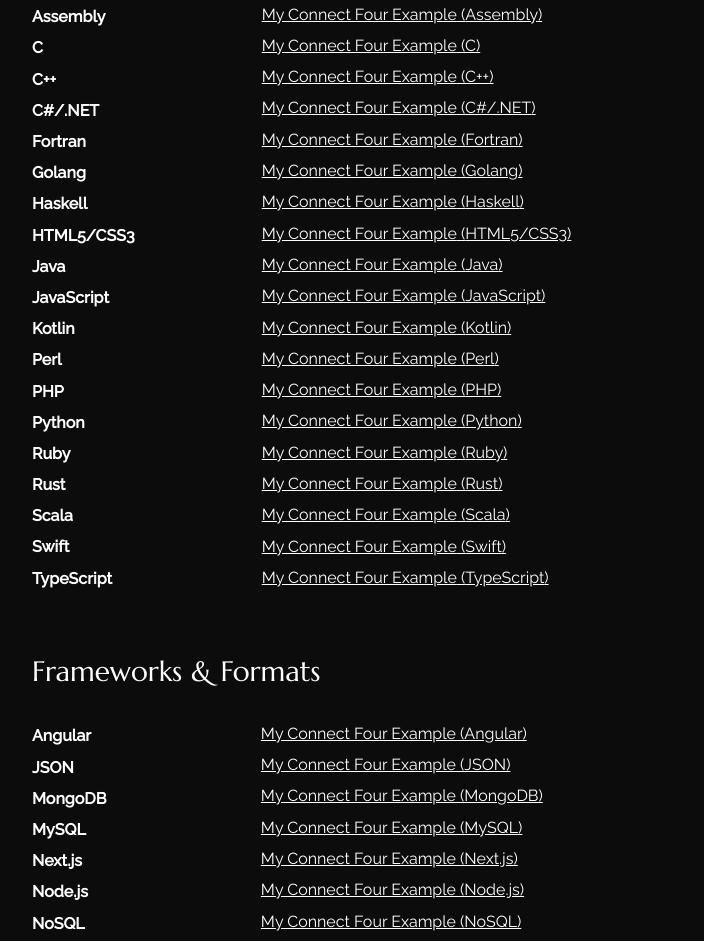
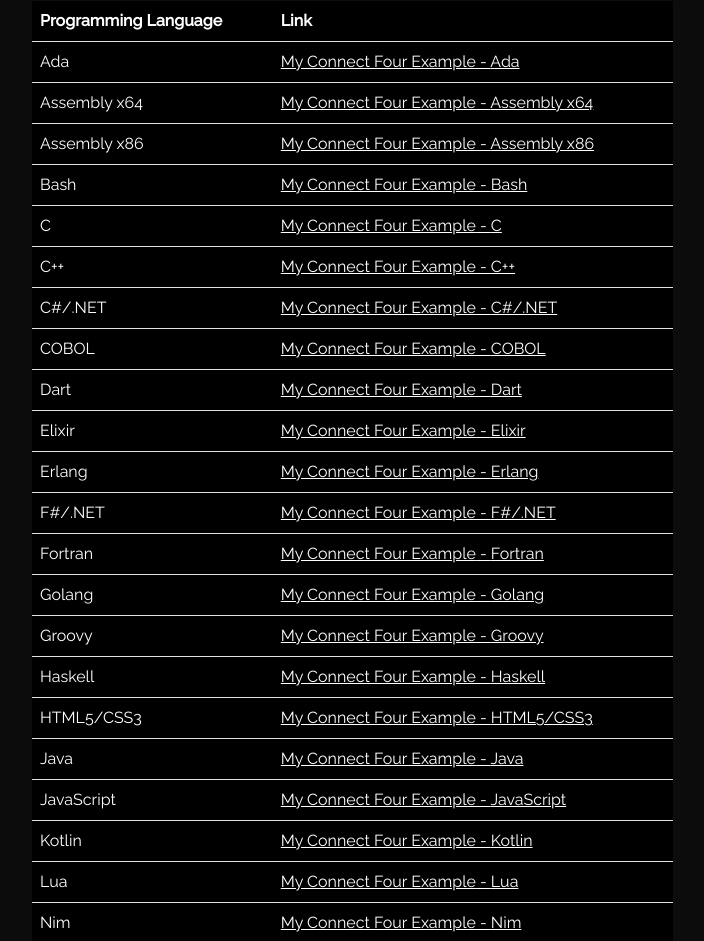
Before and after one commit to pattygcoding/PatrickGoodwinPortfolio, a React (Create React App) app: page /about in a window 1280 px wide. Shown: the part 1180-2121 px from the top of the page, without its empty margins (525-1229 px from the left). Built offline with nearby package versions, Linux system fonts and the light colour scheme.

Commit message:
Added updated skills

```diff
--- a/src/config/text.json
+++ b/src/config/text.json
@@ -65,8 +65,20 @@
                 "title": "Programming Languages",
                 "list": [
                     {
-                        "name": "Assembly",
-                        "link": "https://github.com/pattygcoding/Connect-Four-Language-Tree/tree/main/assembly"
+                        "name": "Ada",
+                        "link": "https://github.com/pattygcoding/Connect-Four-Language-Tree/tree/main/ada"
+                    },
+                    {
+                        "name": "Assembly x64",
+                        "link": "https://github.com/pattygcoding/Connect-Four-Language-Tree/tree/main/assembly/x64"
+                    },
+                    {
+                        "name": "Assembly x86",
+                        "link": "https://github.com/pattygcoding/Connect-Four-Language-Tree/tree/main/assembly/x86"
+                    },
+                    {
+                        "name": "Bash",
+                        "link": "https://github.com/pattygcoding/Connect-Four-Language-Tree/tree/main/bash"
                     },
                     {
                         "name": "C",
@@ -81,12 +93,36 @@
                         "link": "https://github.com/pattygcoding/Connect-Four-Language-Tree/tree/main/c%23"
                     },
                     {
+                        "name": "COBOL",
+                        "link": "https://github.com/pattygcoding/Connect-Four-Language-Tree/tree/main/cobol"
+                    },
+                    {
+                        "name": "Dart",
+                        "link": "https://github.com/pattygcoding/Connect-Four-Language-Tree/tree/main/dart"
+                    },
+                    {
+                        "name": "Elixir",
+                        "link": "https://github.com/pattygcoding/Connect-Four-Language-Tree/tree/main/elixir"
+                    },
+                    {
+                        "name": "Erlang",
+                        "link": "https://github.com/pattygcoding/Connect-Four-Language-Tree/tree/main/erlang"
+                    },
+                    {
+                        "name": "F#/.NET",
+                        "link": "https://github.com/pattygcoding/Connect-Four-Language-Tree/tree/main/f%23"
+                    },
+                    {
                         "name": "Fortran",
                         "link": "https://github.com/pattygcoding/Connect-Four-Language-Tree/tree/main/fortran"
                     },
                     {
                         "name": "Golang",
                         "link": "https://github.com/pattygcoding/Connect-Four-Language-Tree/tree/main/golang"
+                    },
+                    {
+                        "name": "Groovy",
+                        "link": "https://github.com/pattygcoding/Connect-Four-Language-Tree/tree/main/groovy"
                     },
                     {
                         "name": "Haskell",
@@ -109,12 +145,32 @@
                         "link": "https://github.com/pattygcoding/Connect-Four-Language-Tree/tree/main/kotlin"
                     },
                     {
+                        "name": "Lua",
+                        "link": "https://github.com/pattygcoding/Connect-Four-Language-Tree/tree/main/lua"
+                    },
+                    {
+                        "name": "Nim",
+                        "link": "https://github.com/pattygcoding/Connect-Four-Language-Tree/tree/main/nim"
+                    },
+                    {
+                        "name": "OCaml",
+                        "link": "https://github.com/pattygcoding/Connect-Four-Language-Tree/tree/main/ocaml"
+                    },
+                    {
                         "name": "Perl",
                         "link": "https://github.com/pattygcoding/Connect-Four-Language-Tree/tree/main/perl"
                     },
                     {
                         "name": "PHP",
                         "link": "https://github.com/pattygcoding/Connect-Four-Language-Tree/tree/main/php"
+                    },
+                    {
+                        "name": "Powershell",
+                        "link": "https://github.com/pattygcoding/Connect-Four-Language-Tree/tree/main/powershell"
+                    },
+                    {
+                        "name": "Prolog",
+                        "link": "https://github.com/pattygcoding/Connect-Four-Language-Tree/tree/main/prolog"
                     },
                     {
                         "name": "Python",
@@ -139,6 +195,18 @@
                     {
                         "name": "TypeScript",
                         "link": "https://github.com/pattygcoding/Connect-Four-Language-Tree/tree/main/typescript/node"
+                    },
+                    {
+                        "name": "V",
+                        "link": "https://github.com/pattygcoding/Connect-Four-Language-Tree/tree/main/v"
+                    },
+                    {
+                        "name": "VB.NET",
+                        "link": "https://github.com/pattygcoding/Connect-Four-Language-Tree/tree/main/VB.NET"
+                    },
+                    {
+                        "name": "Zig",
+                        "link": "https://github.com/pattygcoding/Connect-Four-Language-Tree/tree/main/zig"
                     }
                 ]
             },
@@ -146,44 +214,92 @@
                 "title": "Frameworks & Formats",
                 "list": [
                     {
-                        "name": "Angular",
+                        "name": "Angular (TypeScript)",
                         "link": "https://github.com/pattygcoding/Connect-Four-Language-Tree/tree/main/typescript/angular"
                     },
                     {
-                        "name": "JSON",
+                        "name": "Blazor (C#/.NET)",
+                        "link": "https://github.com/pattygcoding/Connect-Four-Language-Tree/tree/main/c%23/ConnectFourBlazor"
+                    },
+                    {
+                        "name": "Django (Python)",
+                        "link": "https://github.com/pattygcoding/Connect-Four-Language-Tree/tree/main/python/django/connect_four"
+                    },
+                    {
+                        "name": "Entity Frameworks (C#/.NET)",
+                        "link": "https://github.com/pattygcoding/Connect-Four-Language-Tree/tree/main/c%23/ConnectFourEF"
+                    },
+                    {
+                        "name": "Fyne (Golang)",
+                        "link": "https://github.com/pattygcoding/Connect-Four-Language-Tree/tree/main/golang/fyne"
+                    },
+                    {
+                        "name": "JSON (Python)",
                         "link": "https://github.com/pattygcoding/Connect-Four-Language-Tree/tree/main/python/json"
                     },
                     {
-                        "name": "MongoDB",
+                        "name": "LINQ (C#/.NET)",
+                        "link": "https://github.com/pattygcoding/Connect-Four-Language-Tree/tree/main/c%23/ConnectFourLinq"
+                    },
+                    {
+                        "name": "Minimax AI (Python)",
+                        "link": "https://github.com/pattygcoding/Connect-Four-Language-Tree/tree/main/python/ai"
+                    },
+                    {
+                        "name": "MongoDB (JavaScript)",
                         "link": "https://github.com/pattygcoding/Connect-Four-Language-Tree/tree/main/javascript/mongodb-nosql"
                     },
                     {
-                        "name": "MySQL",
+                        "name": "MySQL (JavaScript)",
                         "link": "https://github.com/pattygcoding/Connect-Four-Language-Tree/tree/main/javascript/mysql"
                     },
                     {
-                        "name": "Next.js",
+                        "name": "Next (JavaScript)",
                         "link": "https://github.com/pattygcoding/Connect-Four-Language-Tree/tree/main/javascript/next"
                     },
                     {
-                        "name": "Node.js",
+                        "name": "Node (JavaScript)",
                         "link": "https://github.com/pattygcoding/Connect-Four-Language-Tree/tree/main/javascript/node"
                     },
                     {
-                        "name": "NoSQL",
+                        "name": "Node (TypeScript)",
+                        "link": "https://github.com/pattygcoding/Connect-Four-Language-Tree/tree/main/typescript/node"
+                    },
+                    {
+                        "name": "NoSQL (JavaScript)",
                         "link": "https://github.com/pattygcoding/Connect-Four-Language-Tree/tree/main/javascript/mongodb-nosql"
                     },
                     {
-                        "name": "React",
+                        "name": "React (JavaScript)",
                         "link": "https://github.com/pattygcoding/PatrickGoodwinPortfolio"
                     },
                     {
-                        "name": "SpringBoot",
+                        "name": "Ruby on Rails",
+                        "link": "https://github.com/pattygcoding/Connect-Four-Language-Tree/tree/main/ruby/rails"
+                    },
+                    {
+                        "name": "SpringBoot (Java)",
                         "link": "https://github.com/pattygcoding/Connect-Four-Language-Tree/tree/main/java/springboot"
                     },
                     {
-                        "name": "Vue.js",
+                        "name": "Vue (JavaScript)",
                         "link": "https://github.com/pattygcoding/Connect-Four-Language-Tree/tree/main/javascript/vue"
+                    },
+                    {
+                        "name": "Windows Library (C)",
+                        "link": "https://github.com/pattygcoding/Connect-Four-Language-Tree/tree/main/c/windows"
+                    },
+                    {
+                        "name": "Windows Library (C++)",
+                        "link": "https://github.com/pattygcoding/Connect-Four-Language-Tree/tree/main/c%2B%2B/windows"
+                    },
+                    {
+                        "name": "Windows Presentation Foundation (C#/.NET)",
+                        "link": "https://github.com/pattygcoding/Connect-Four-Language-Tree/tree/main/c%23/ConnectFourWPF"
+                    },
+                    {
+                        "name": "Windows Presentation Foundation (VB.NET)",
+                        "link": "https://github.com/pattygcoding/Connect-Four-Language-Tree/tree/main/vbnet/ConnectFourWPF"
                     }
                 ]
             },
@@ -191,18 +307,27 @@
                 "title": "Other Technologies",
                 "list": [
                     "AWS",
+                    "Azure Data Studio",
                     "Azure DevOps",
                     "Confluence",
                     "Docker",
                     "GraphQL",
                     "Git",
+                    "GitHub",
+                    "GitHub Pages",
+                    "GraphQL",
                     "IntelliJ",
                     "Jira",
                     "Linux/Unix",
+                    "Microsoft SQL Server",
+                    "MySQL Workbench",
                     "PHPStorm",
-                    "REST APIs (Learnosity)",
-                    "WordPress",
-                    "Visual Studio"
+                    "REST APIs",
+                    "SonarCloud",
+                    "Ubuntu",
+                    "Visual Studio",
+                    "Visual Studio Code",
+                    "WordPress"
                 ]
             }
         },
--- a/src/pages/about/About.css
+++ b/src/pages/about/About.css
@@ -55,15 +55,13 @@
     padding-bottom: 4px;
 }
 
-
-/*! CSS Used keyframes */
-
 @-webkit-keyframes fadeInUp {
     0% {
         opacity: 0;
         -webkit-transform: translate3d(0, 100%, 0);
         transform: translate3d(0, 100%, 0);
     }
+
     to {
         opacity: 1;
         -webkit-transform: translateZ(0);
@@ -77,6 +75,7 @@
         -webkit-transform: translate3d(0, 100%, 0);
         transform: translate3d(0, 100%, 0);
     }
+
     to {
         opacity: 1;
         -webkit-transform: translateZ(0);
@@ -85,16 +84,70 @@
 }
 
 .skills-container {
-  display: block;
+    display: block;
 }
 
 .skill-item {
-  display: flex;
-  align-items: center;
-  margin-right: 20px;
+    display: flex;
+    align-items: center;
+    margin-right: 20px;
 }
 
 .skill-col {
     display: flex;
     margin-bottom: 35px;
 }
+
+.skills-container {
+    width: 100%;
+    margin: 0;
+    padding: 0;
+}
+
+.skill-item {
+    margin: 0;
+    padding: 0;
+}
+
+.link.framework {
+    margin: 0;
+    padding: 0;
+    display: inline-block;
+    /* Ensure it doesn't take extra space */
+    color: white !important;
+    /* Ensure link text is white */
+    text-decoration: underline !important;
+    /* Ensure links are underlined */
+}
+
+.table td,
+.table th {
+    vertical-align: middle;
+    /* Align text vertically in the middle */
+    color: white !important;
+    /* Ensure table text is white */
+    background-color: black;
+    /* Ensure background is black for better contrast */
+}
+
+.table {
+    width: 100%;
+    /* Ensure table takes full width */
+}
+
+.table a {
+    text-decoration: underline !important;
+    /* Ensure links are underlined */
+    color: white !important;
+    /* Ensure link text is white */
+}
+
+.table-striped tbody tr:nth-of-type(odd) {
+    background-color: rgba(0, 0, 0, .85);
+    /* Ensure background color for striped rows */
+}
+
+.table-hover tbody tr:hover {
+    background-color: rgba(0, 0, 0, .95);
+    /* Ensure background color for hovered rows */
+}
--- a/src/pages/about/About.jsx
+++ b/src/pages/about/About.jsx
@@ -1,6 +1,6 @@
 import React from 'react';
 import { Helmet, HelmetProvider } from "react-helmet-async";
-import { Container, Row, Col } from "react-bootstrap";
+import { Container, Row, Col, Table } from "react-bootstrap";
 import t from '../../config/text.json';
 import "./About.css";
 
@@ -67,53 +67,57 @@
 					</Col>
 					<Col lg="7">
 						<h3 className="color_sec py-4">{t.about.technical_skills.programming_languages.title}</h3>
-						<div className="skill-col">
-							<div className="skills-container">
+						<Table hover>
+							<thead>
+								<tr>
+									<th>Programming Language</th>
+									<th>Link</th>
+								</tr>
+							</thead>
+							<tbody>
 								{t.about.technical_skills.programming_languages.list.map((data, i) => (
-									<div key={i} className="skill-item">
-										<h3 className="skills">{data.name}</h3>
-									</div>
+									<tr key={i}>
+										<td>{data.name}</td>
+										<td>
+											<a className="skills link framework" href={data.link} target="_blank" rel="noopener noreferrer">
+												{t.about.technical_skills.example_link} - {data.name}
+											</a>
+										</td>
+									</tr>
 								))}
-							</div>
-							<div className="skills-container">
-								{t.about.technical_skills.programming_languages.list.map((data, i) => (
-									<div key={i} className="skill-item">
-										<a className="skills link" href={data.link} target="_blank" rel="noopener noreferrer">
-										{t.about.technical_skills.example_link} ({data.name})
-										</a>
-									</div>
+							</tbody>
+						</Table>
+						<h3 className="color_sec py-4">{t.about.technical_skills.frameworks.title}</h3>
+						<Table hover>
+							<thead>
+								<tr>
+									<th>Framework</th>
+									<th>Link</th>
+								</tr>
+							</thead>
+							<tbody>
+								{t.about.technical_skills.frameworks.list.map((data, i) => (
+									<tr key={i}>
+										<td>{data.name}</td>
+										<td>
+											<a className="skills link framework" href={data.link} target="_blank" rel="noopener noreferrer">
+												{data.name === "React" ? t.about.technical_skills.react_link : `${t.about.technical_skills.example_link} - ${data.name}`}
+											</a>
+										</td>
+									</tr>
 								))}
-							</div>
-						</div>
-						<h3 className="color_sec py-4">{t.about.technical_skills.frameworks.title}</h3>
-						<div className="skill-col">
-							<div className="skills-container">
-								{t.about.technical_skills.frameworks.list.map((data, i) => (
-									<div key={i} className="skill-item">
-										<h3 className="skills">{data.name}</h3>
-									</div>
+							</tbody>
+						</Table>
+						<h3 className="color_sec py-4">{t.about.technical_skills.other_technologies.title}</h3>
+						<Table hover>
+							<tbody>
+								{t.about.technical_skills.other_technologies.list.map((data, i) => (
+									<tr key={i}>
+										<td>{data}</td>
+									</tr>
 								))}
-							</div>
-							<div className="skills-container">
-								{t.about.technical_skills.frameworks.list.map((data, i) => (
-									<div key={i} className="skill-item">
-										<a className="skills link framework" href={data.link} target="_blank" rel="noopener noreferrer">
-											{data.name === "React" ? `${t.about.technical_skills.react_link}` : `${t.about.technical_skills.example_link} (${data.name})`}
-										</a>
-									</div>
-								))}
-							</div>
-						</div>
-						<h3 className="color_sec py-4">{t.about.technical_skills.other_technologies.title}</h3>
-						<div className="skill-col">
-							<div className="skills-container">
-								{t.about.technical_skills.other_technologies.list.map((data, i) => (
-									<div key={i} className="skill-item">
-										<h3 className="skills">{data}</h3>
-									</div>
-								))}
-							</div>
-						</div>
+							</tbody>
+						</Table>
 					</Col>
 				</Row>
 				<Row className="sec_sp">
```
